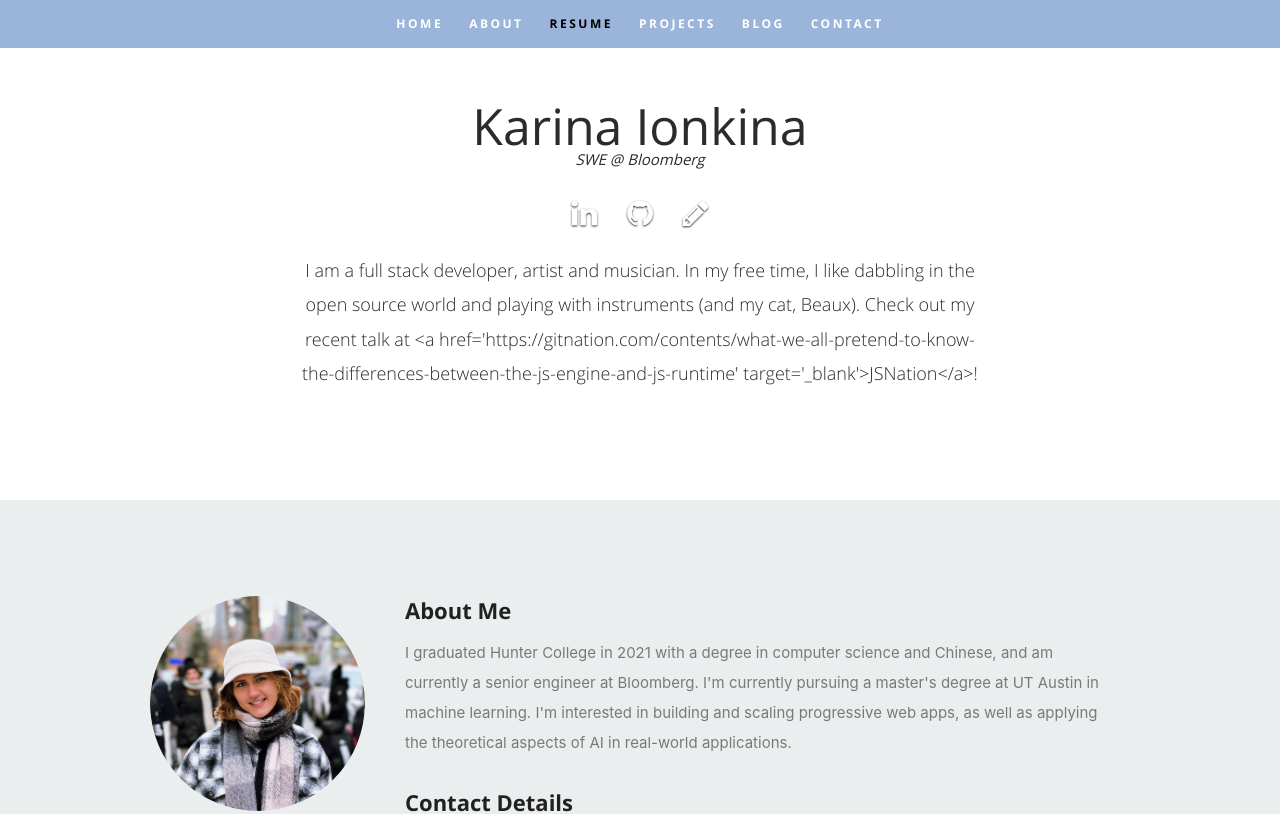
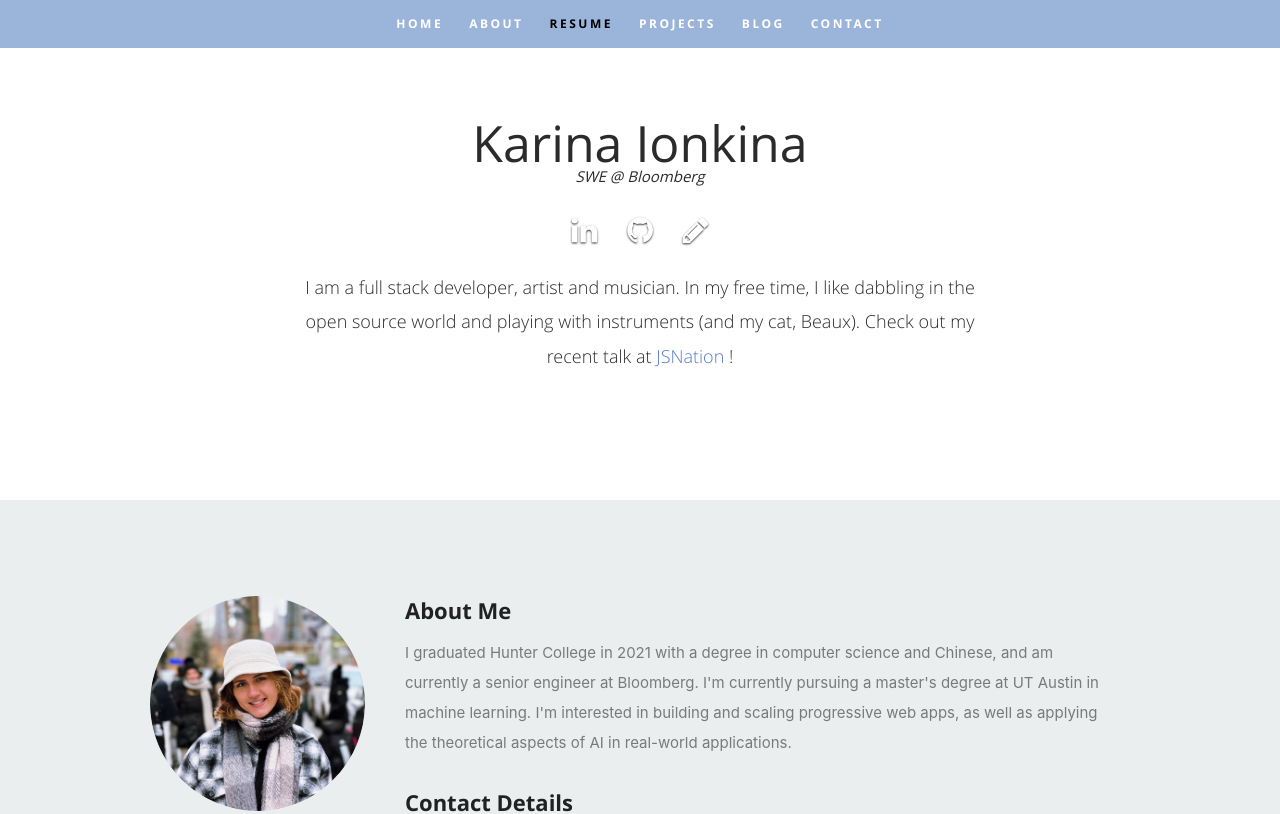
Before and after one commit to kionkina/kionkina.github.io, a React (Create React App) app: page / in a window 1280 px wide. Shown: the top 814 px of the page. Built offline with nearby package versions, Linux system fonts and the light colour scheme.

Commit message:
update link

```diff
--- a/src/components/Header.js
+++ b/src/components/Header.js
@@ -44,7 +44,7 @@
                     )
                   }
                </ul>
-               <h3 style={{color:'#2B2B2B', fontFamily:'opensans-light', textShadow: "none"}}>I am a {resumeData.role}.{resumeData.roleDescription}
+               <h3 style={{color:'#2B2B2B', fontFamily:'opensans-light', textShadow: "none"}}>I am a {resumeData.role}.{resumeData.roleDescription} Check out my recent talk at <a href='https://gitnation.com/contents/what-we-all-pretend-to-know-the-differences-between-the-js-engine-and-js-runtime' target='_blank' style={{color:'#587bc9ff'}}> JSNation </a>!
 </h3>
 </div>
 
--- a/src/resumeData.js
+++ b/src/resumeData.js
@@ -5,7 +5,7 @@
   "job": "SWE @ Bloomberg",
   "linkedinId":"karina-ionkina",
   "skypeid": "Your skypeid",
-  "roleDescription": " In my free time, I like dabbling in the open source world and playing with instruments (and my cat, Beaux). Check out my recent talk at <a href='https://gitnation.com/contents/what-we-all-pretend-to-know-the-differences-between-the-js-engine-and-js-runtime' target='_blank'>JSNation</a>!",
+  "roleDescription": " In my free time, I like dabbling in the open source world and playing with instruments (and my cat, Beaux).",
   "socialLinks":[
       {
         "name":"linkedin",
```
